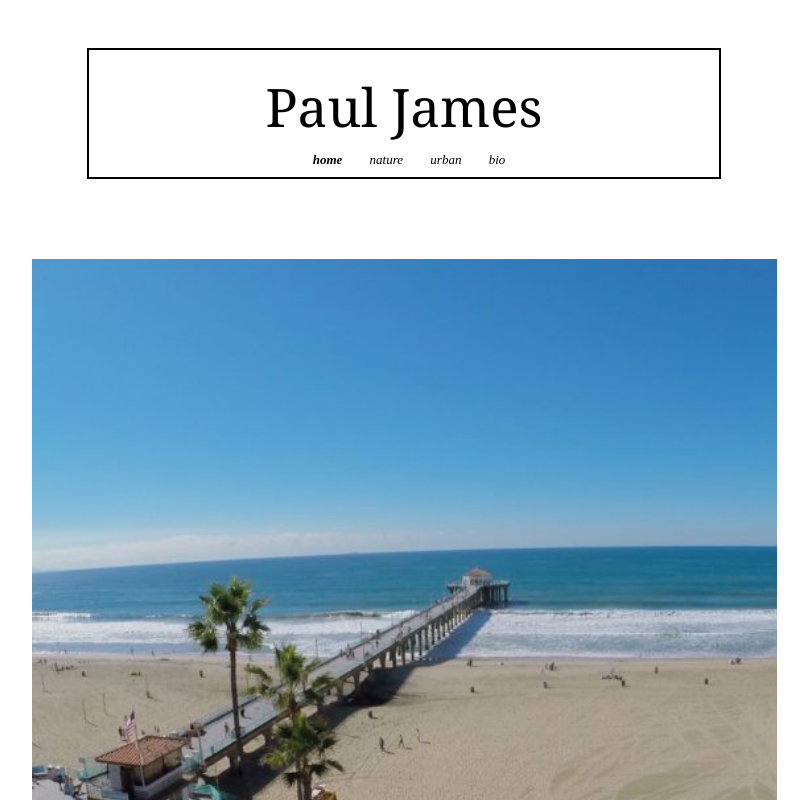
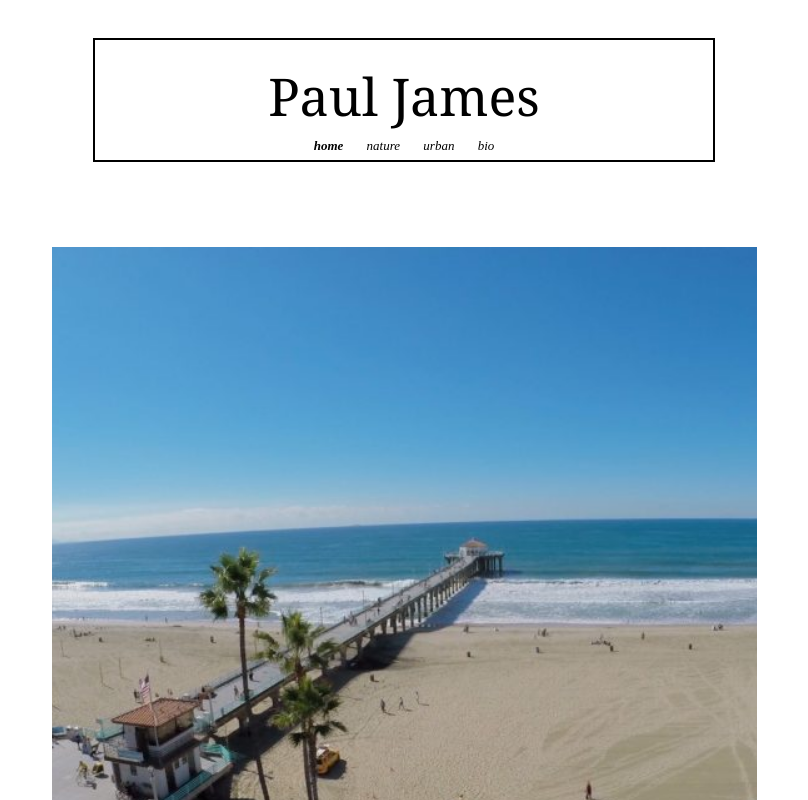
Before and after one commit to VigneshSelvaraj96/Assignment-1-Webtech, a plain HTML site: page vxs377.html in a window 1280 px wide. Shown: the top 800 px of the page, without its empty margins (236-1044 px from the left). Drawn offline with Linux system fonts and the light colour scheme.

Commit message:
Last draft

```diff
--- a/style.css
+++ b/style.css
@@ -1,5 +1,5 @@
 
-body{
+#bbody{
     flex-direction: column;
     align-items: center;
     justify-content: center;
@@ -11,8 +11,8 @@ body{
 {
     margin: auto;
     display: flex;
-    margin-bottom: 70px;
-    margin-top: 40px;
+    margin-bottom: 75px;
+    margin-top: 30px;
     align-items: center;
     width: 745px;
     align-self: center;
@@ -22,30 +22,40 @@ body{
 
 .topcontent{
     border: 2px;
-    width: 630px;
+    width: 618px;
     text-align: center;
     border-style:double;
     align-self:center;
     margin-bottom: 10px;
-    height: 127px;
+    height: 120px;
 
 }
 
 
-span{
-    margin-right: 12px;
-    margin-left: 12px;
-}
 
 .links
 {
-    display: inline-block;
+    display: inline;
     font-size: 13px;
-    color: grey;
-    justify-content: space-evenly;
-    margin-bottom: 30px;
+    color: rgb(117, 116, 116);
+    margin: auto;
+}
+
+ul{
+    align-self: center;
+    margin: 0px;
+    padding: 0px;
+}
+
+li {
+    display: inline;
+    margin-left: 10px;
+    margin-right: 10px;
+  }
+
+a:visited {
     text-decoration: none;
-    margin-left: 10px;
+    color: rgb(117, 116, 116);
 }
 
 
@@ -53,7 +63,7 @@ span{
     margin-top: 20px;
     margin-bottom: 7px;
     font-family: Georgia, serif;
-    font-size: 53px;
+    font-size: 52px;
     font-style: bold;
 }
 
@@ -67,7 +77,7 @@ span{
 .images{
     display: flex;
     flex-direction: column;
-    width: 745px;
+    width: 705px;
     overflow: hidden;
     align-self: center;
 }
@@ -75,24 +85,24 @@ span{
 .pier{
     object-fit: cover;
     overflow: hidden;
-    height: 745px;
-    width: 745px;
+    height: 705px;
+    width: 705px;
     margin-bottom: 8px;
 }
 
 .road{
     object-fit: cover;
     overflow: hidden;
-    height: 745px;
-    width: 745px;
+    height: 705px;
+    width: 705px;
     margin-bottom: 8px;
 }
 
 .lake{
     object-fit: cover;
     overflow: hidden;
-    height: 745px;
-    width: 745px;
+    height: 700px;
+    width: 700px;
 }
 
 .bottom{
@@ -103,7 +113,7 @@ span{
 .signoff{
     width: 700px;
     text-align: center;
-    font-size: 8.2px;
+    font-size: 8.5px;
     margin-bottom: 0px;
     color: rgb(117, 115, 115);
     font-family: Georgia, serif;
--- a/vxs377.html
+++ b/vxs377.html
@@ -6,16 +6,18 @@
     <title>Paul James</title>
     <link rel="stylesheet" href="style.css">
   </head>
-  <body>
+  <body id="bbody">
     <div class="topcontainer">
       <div class = "topcontent">
         <header>
             <p class = 'toptext'>Paul James</p>
             <div class = 'links'>
-              <span><i><a href="page2.html#Home" target="blank" style="text-decoration: none"><b>home</b></a></i></span>
-              <span><i><a href="page2.html#Nature" target="blank" style="text-decoration: none">nature</a></i></span>
-              <span><i><a href="page2.html#Urban" target="blank" style="text-decoration: none">urban</a></i></span>
-              <span><i><a href="page2.html#Bio" target="blank" style="text-decoration: none">bio</a></i></span>
+              <ul>
+              <li><i><a href="page2.html#Home" target="blank" style="text-decoration: none"><b>home</b></a></i></li>
+              <li><i><a href="page2.html#Nature" target="blank" style="text-decoration: none">nature</a></i></li>
+              <li><i><a href="page2.html#Urban" target="blank" style="text-decoration: none">urban</a></i></li>
+              <li><i><a href="page2.html#Bio" target="blank" style="text-decoration: none">bio</a></i></li>
+              </ul>
             </div>
         </header>
       </div>
@@ -29,9 +31,9 @@
     <div class = 'bottom'>
       <h6 class='signoff'>&copy; 2023 by Paul James</h6>
       <div class="sociallogo">
-        <a id = 'fb' href="https://www.facebook.com"><img src="facebook.png" width="16px" height="16px"></a>
-        <a id='twitter'href='https://www.twitter.com'><img src="twitter.png"width="16px" height="16px"></a>
-        <a id='insta'href = 'https://www.instagram.com'><img src="instagram.png"width="16px" height="16px"></a>
+        <a id = 'fb' href="https://www.facebook.com"><img src="facebook.png" target="blank" width="16px" height="16px"></a>
+        <a id='twitter'href='https://www.twitter.com'><img src="twitter.png" target="blank"width="16px" height="16px"></a>
+        <a id='insta'href = 'https://www.instagram.com'><img src="instagram.png" target="blank"width="16px" height="16px"></a>
       </div>
     </div>
   </div>
```
